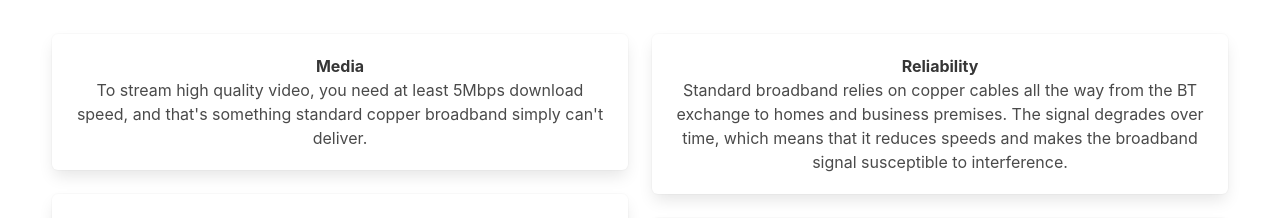
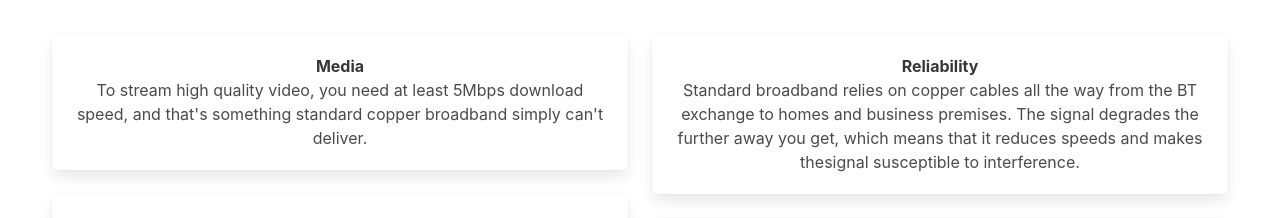
Before and after one commit to connectingsilverstone/connectingsilverstone.github.io, a plain HTML site: page index.html in a window 1280 px wide. Shown: the part 581-799 px from the top of the page. Drawn offline with nearby package versions, Linux system fonts and the light colour scheme.

Commit message:
Update index.html

```diff
--- a/index.html
+++ b/index.html
@@ -120,7 +120,7 @@
                                 <p>
                                     <strong>Reliability</strong>
                                     <br>
-                                    Standard broadband relies on copper cables all the way from the BT exchange to homes and business premises. The signal degrades over time, which means that it reduces speeds and makes the broadband signal susceptible to interference.
+                                    Standard broadband relies on copper cables all the way from the BT exchange to homes and business premises. The signal degrades the further away you get, which means that it reduces speeds and makes thesignal susceptible to interference.
                                 </p>
                             </div>
                         </div>
```
